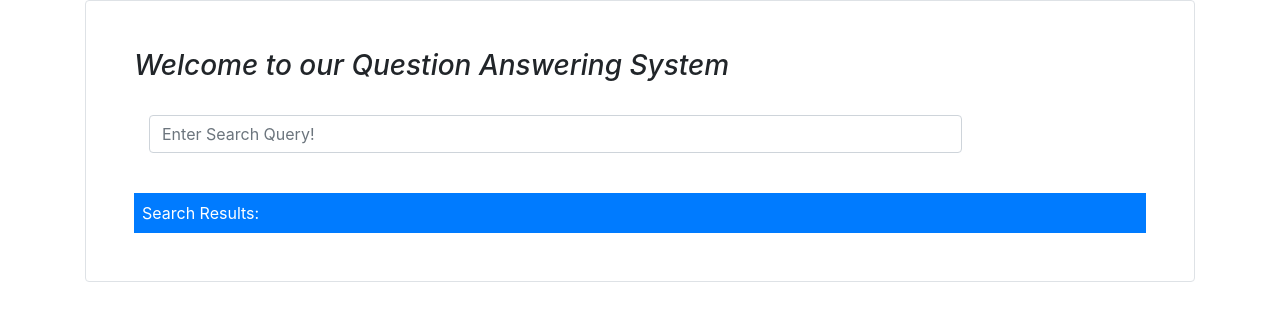
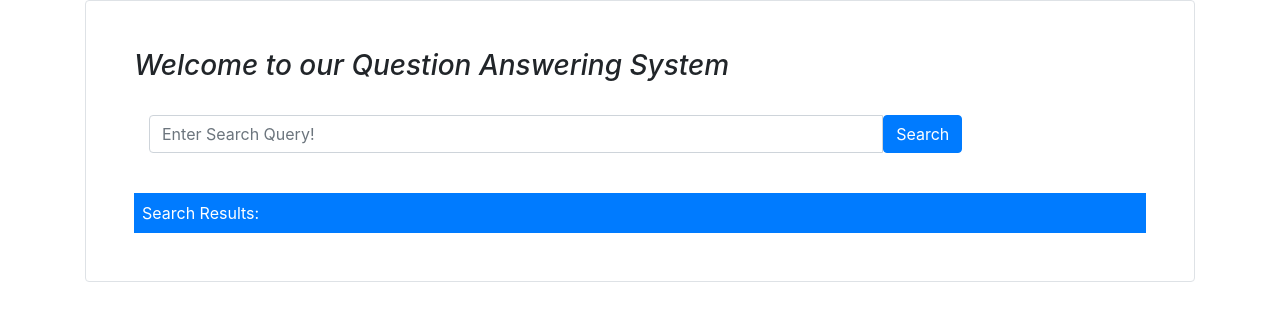
Before and after one commit to duvsr01/NLP-based-QA-System-for-custom-KG, a React (Create React App) app in the folder frontend/: page / in a window 1280 px wide. Shown: the top 320 px of the page. Built offline with nearby package versions, Linux system fonts and the light colour scheme; the HTML template or start-up script is replaced by a standard one.

Commit message:
question-api-fix

```diff
--- a/frontend/src/components/appEntry/LandingPage.jsx
+++ b/frontend/src/components/appEntry/LandingPage.jsx
@@ -1,17 +1,42 @@
 import React, { Component } from "react";
-import { InputGroup, FormControl, Col, Row } from "react-bootstrap";
+import { InputGroup, FormControl,Button, Col, Row } from "react-bootstrap";
 import axios from "axios";
 
 class LandingPage extends Component {
   constructor(props) {
     super(props);
     this.state = {
-      searchText: "",
+      question: "",
     };
   }
 
+  handleSearchChange = e => {
+    this.setState({
+      question: e.target.value
+    });
+  };
+
+  handleSubmit = e => {
+    e.preventDefault();
+
+    const data = {
+      question: this.state.question
+    };
+    console.log("data is" + JSON.stringify(data));
+
+    axios
+    .post("http://127.0.0.1:5000/question", data)
+    .then(response => {
+      console.log("Status Code : ", response.status);
+      console.log("Answer: "+response.data);
+      })
+    .catch(error => {
+      console.log("Error: "+error);
+    });
+
+  };
+
   render() {
-    console.log(this.state.searchText);
     return (
       <div style={{ height: "75vh" }} className="container valign-wrapper ">
         <div className="container border rounded p-5">
@@ -26,8 +51,15 @@ class LandingPage extends Component {
             <InputGroup className="mb-3 col-sm-10">
               <FormControl
                 placeholder="Enter Search Query!"
-                value={this.state.searchText}
+                value={this.state.question}
+                onChange={this.handleSearchChange}
               />
+              <Button
+              type="submit"
+              variant="primary"
+              value="Submit"
+              onClick={this.handleSubmit}
+              >Search</Button>
             </InputGroup>
             <br />
             <div>
```
Also changed, not shown: 1 other file (tests, documents, lock files or other folders).
